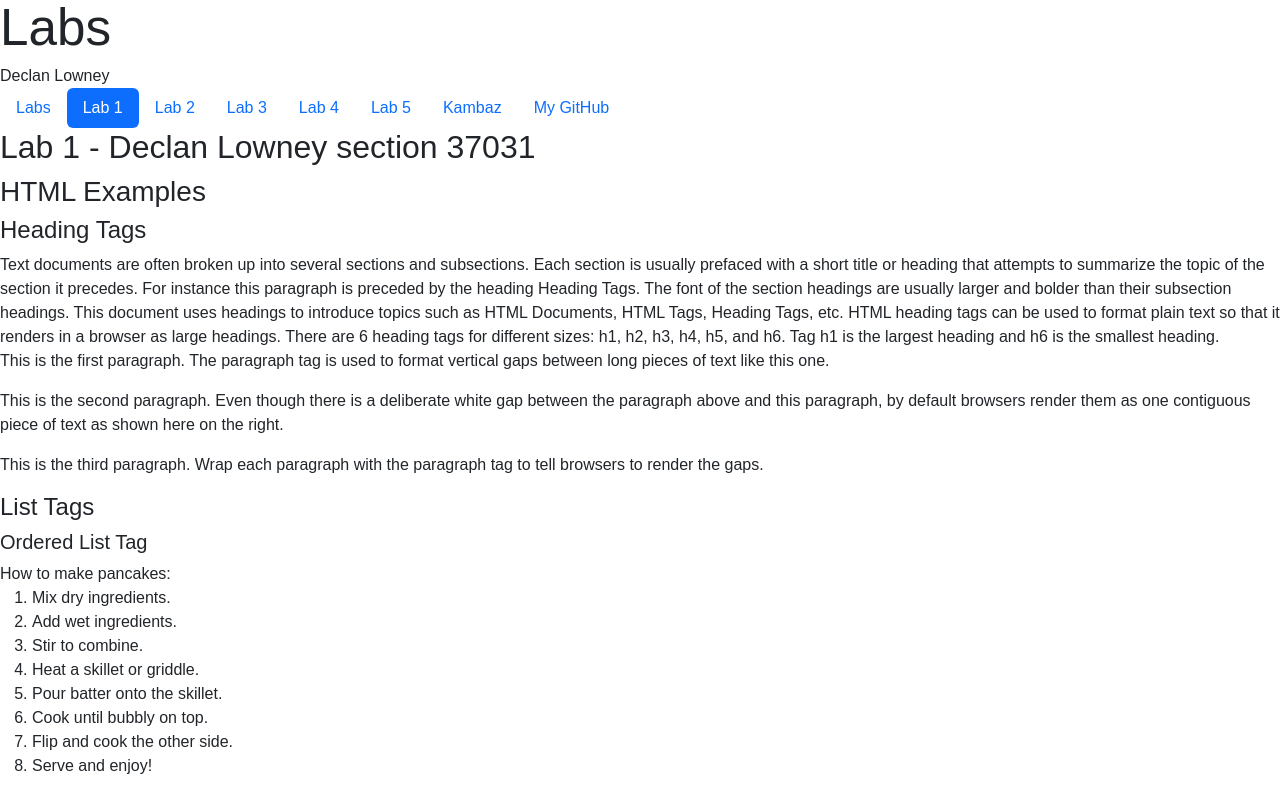
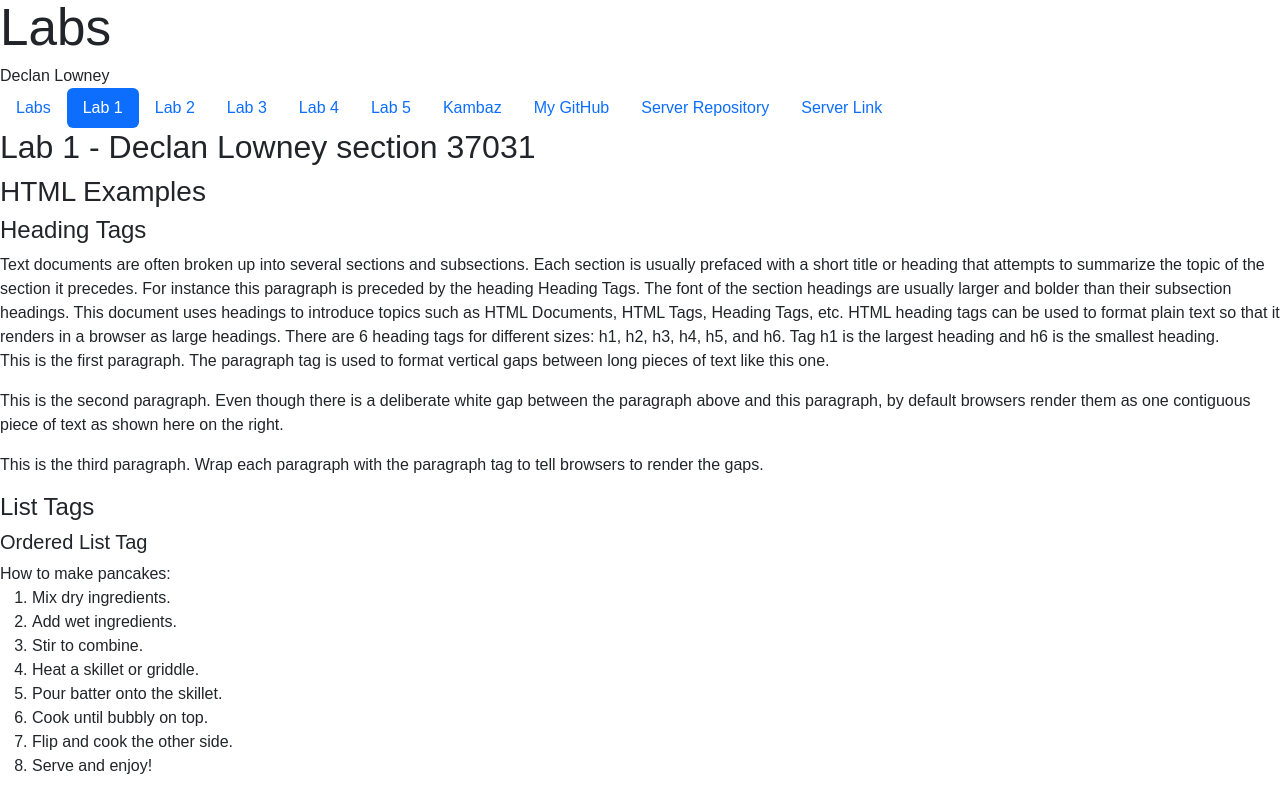
Before and after one commit to Declan211/kambaz-react-web-app, a React (Vite) app: page /#/Labs/Lab1 in a window 1280 px wide. Shown: the top 797 px of the page. Built offline with nearby package versions, Linux system fonts and the light colour scheme; no server answers; the HTML template or start-up script is replaced by a standard one.

Commit message:
add links

```diff
--- a/src/Labs/TOC.tsx
+++ b/src/Labs/TOC.tsx
@@ -15,7 +15,11 @@ export default function TOC() {
         <li className="nav-item"><a id="wd-a5" href="#/Labs/Lab5"
           className={`nav-link ${pathname.includes("Lab5") ? "active" : ""}`}>Lab 5</a></li>
       <li className="nav-item"><a id="wd-k" href="#/Kambaz" className="nav-link">Kambaz</a></li>
-      <li className="nav-item"><a id="wd-github" href="https://github.com/jannunzi" target="_blank"
+      <li className="nav-item"><a id="wd-github" href="https://github.com/Declan211" target="_blank"
           className="nav-link">My GitHub</a></li>
+      <li className="nav-item"><a id="wd-github" href="https://github.com/Declan211/kambaz-node-server-app" target="_blank"
+      className="nav-link">Server Repository</a></li>
+      <li className="nav-item"><a id="wd-github" href="https://kambaz-node-server-app-4aj1.onrender.com/" target="_blank"
+      className="nav-link">Server Link</a></li>
     </ul>
 );}
```
